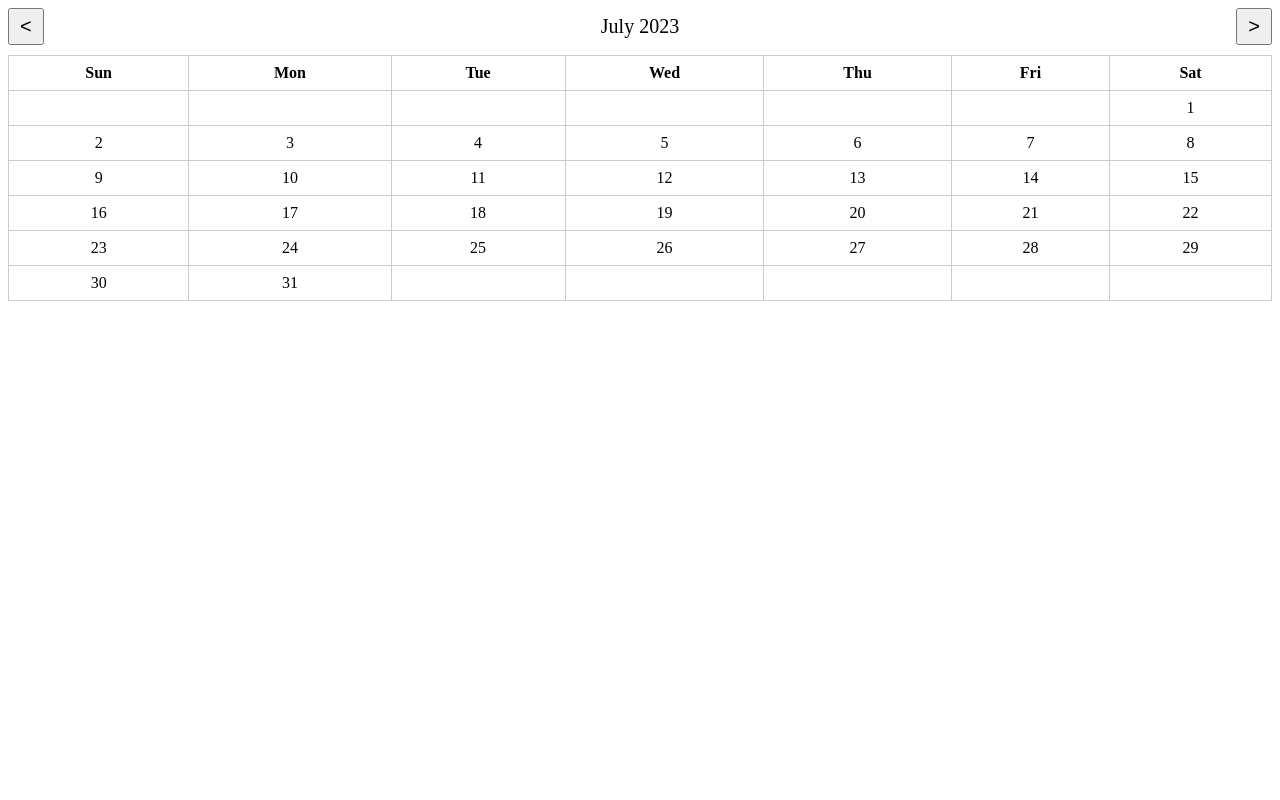
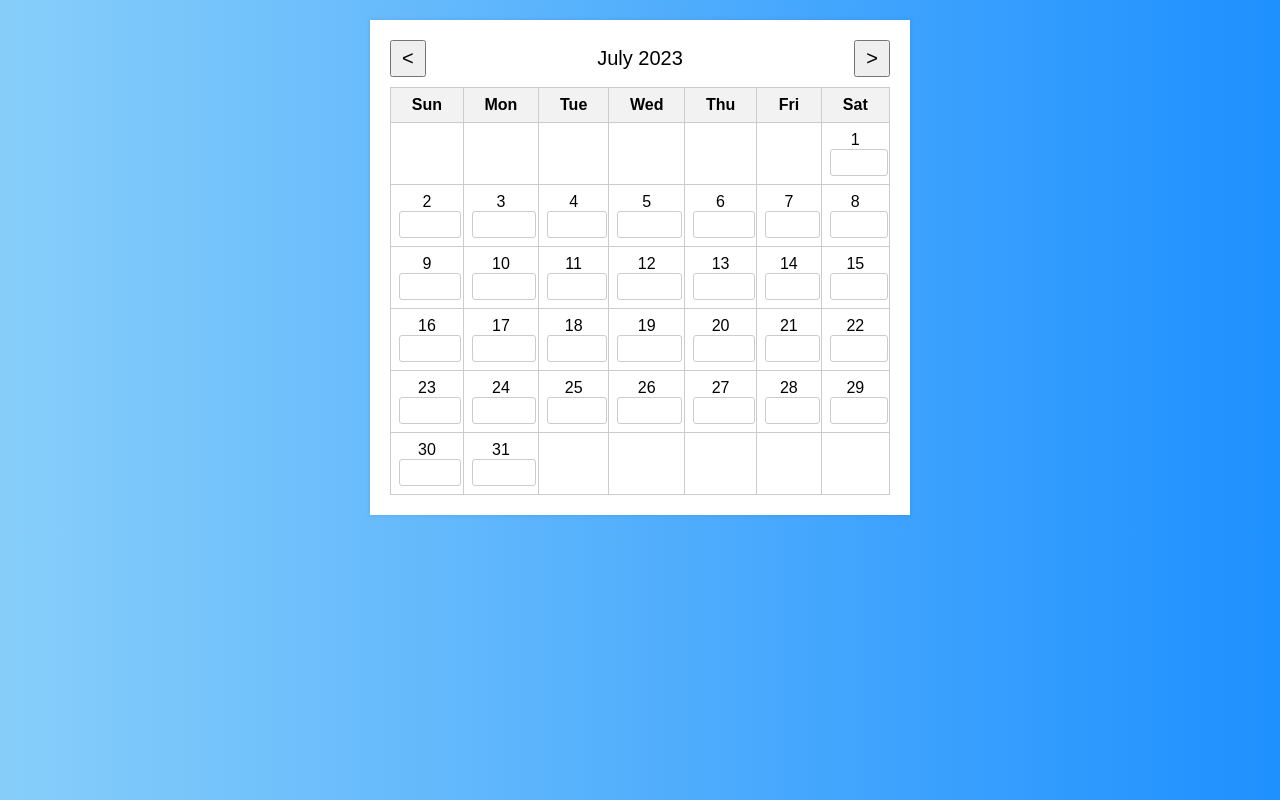
Before and after one commit to 3run0Silva/Calendar-JS, a plain HTML site: page Index.html in a window 1280 px wide. Drawn offline with Linux system fonts and the light colour scheme.

Commit message:
Implement GUI with calendar grid and input fields

```diff
--- a/Index.html
+++ b/Index.html
@@ -11,7 +11,9 @@
         <div id="month-year"></div>
         <button id="next-btn">&gt;</button>
       </div>
+      <div id="calendar-grid-container">
         <table id="calendar-grid">
+          <thead>
             <tr>
               <th>Sun</th>
               <th>Mon</th>
@@ -21,7 +23,10 @@
               <th>Fri</th>
               <th>Sat</th>
             </tr>
+          </thead>
+          <tbody></tbody>
         </table>
+      </div>
     </div>
 
     <script src="script.js"></script>
--- a/script.js
+++ b/script.js
@@ -8,30 +8,18 @@ var currentMonth = currentDate.getMonth();
 // Function to update the month and year display
 function updateMonthYear() {
   var monthYearElement = document.getElementById("month-year");
-  monthYearElement.textContent = new Date(currentYear, currentMonth).toLocaleString('default', { month: 'long', year: 'numeric' });
+  monthYearElement.textContent = new Date(currentYear, currentMonth).toLocaleString("default", {
+    month: "long",
+    year: "numeric"
+  });
 }
 
-// Function to generate the calendar grid for the current month
+// Updated function to generate the calendar grid for the current month
 function generateCalendarGrid(year, month) {
-  var calendarGrid = document.getElementById("calendar-grid");
+  var calendarGridBody = document.querySelector("#calendar-grid tbody");
 
   // Clear previous calendar
-  calendarGrid.innerHTML = "";
-
-  // Create a new table element
-  var table = document.createElement("table");
-
-  // Create the table header row
-  var headerRow = document.createElement("tr");
-
-  // Create the table headers for the days of the week
-  var daysOfWeek = ["Sun", "Mon", "Tue", "Wed", "Thu", "Fri", "Sat"];
-  for (var i = 0; i < 7; i++) {
-    var th = document.createElement("th");
-    th.textContent = daysOfWeek[i];
-    headerRow.appendChild(th);
-  }
-  table.appendChild(headerRow);
+  calendarGridBody.innerHTML = "";
 
   // Get the first day of the month
   var firstDay = new Date(year, month, 1);
@@ -52,16 +40,19 @@ function generateCalendarGrid(year, month) {
         // Leave empty cells after the last day of the month
         cell.textContent = "";
       } else {
+        var input = document.createElement("input");
+        input.type = "text";
+        input.name = "input_" + date;
+        input.id = "input_" + date;
+        input.classList.add("calendar-input");
         cell.textContent = date;
+        cell.appendChild(input);
         date++;
       }
       row.appendChild(cell);
     }
-    table.appendChild(row);
+    calendarGridBody.appendChild(row);
   }
-
-  // Append the table to the calendar grid
-  calendarGrid.appendChild(table);
 }
 
 // Function to go to the previous month
--- a/style.css
+++ b/style.css
@@ -1,3 +1,19 @@
+body {
+  font-family: Arial, sans-serif;
+  background-color: #f4f4f4;
+  background: linear-gradient(to right, #87cefa, #1e90ff);
+  margin: 0;
+  padding: 0;
+}
+
+#calendar-container {
+  max-width: 500px;
+  margin: 20px auto;
+  background-color: #fff;
+  padding: 20px;
+  box-shadow: 0 0 5px rgba(0, 0, 0, 0.1);
+}
+
 #header {
   display: flex;
   justify-content: space-between;
@@ -9,9 +25,17 @@
   font-size: 20px;
 }
 
+#calendar-grid-container {
+  overflow: auto;
+}
+
 table {
   border-collapse: collapse;
   width: 100%;
+}
+
+thead {
+  background-color: #f2f2f2;
 }
 
 th,
@@ -21,6 +45,13 @@ td {
   text-align: center;
 }
 
+input {
+  width: 90%;
+  padding: 5px;
+  border: 1px solid #ccc;
+  border-radius: 3px;
+}
+
 button {
   font-size: 20px;
   padding: 5px 10px;
```
Lines whose indentation alone changed are shown as unchanged.
